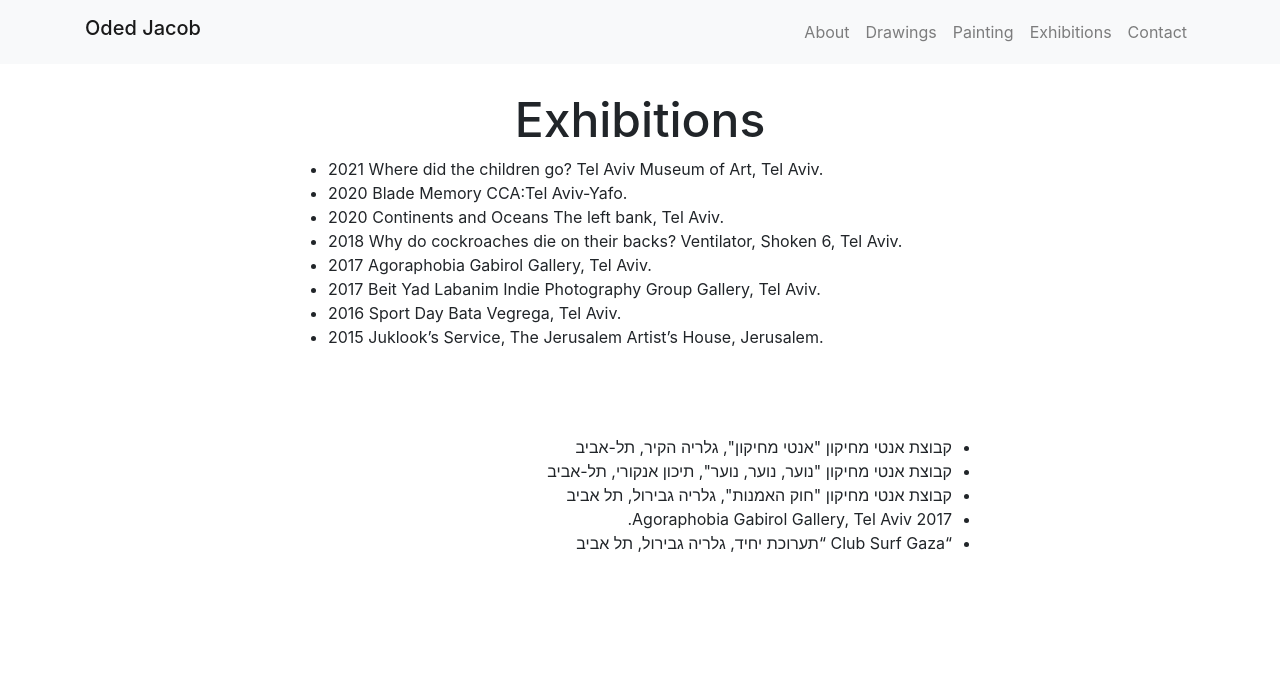
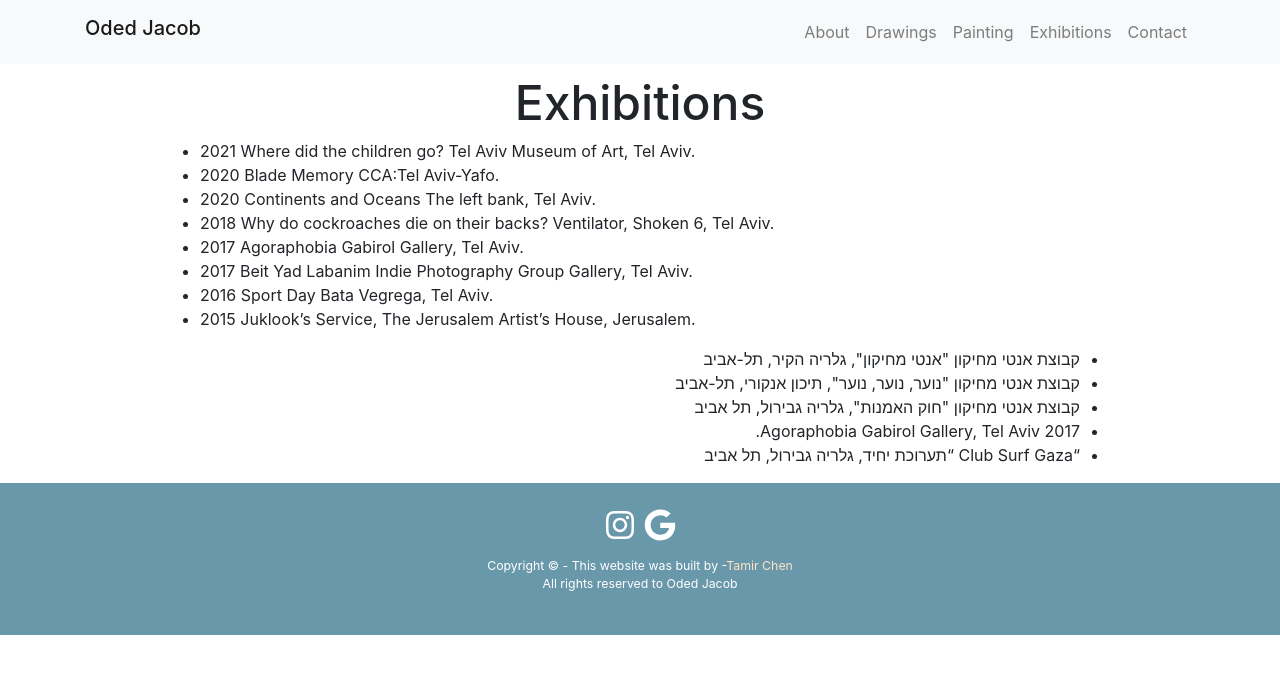
Before and after one commit to tamirchn1/odedJacob, a React (Create React App) app: page /exhibitions in a window 1280 px wide. Shown: the top 674 px of the page. Built offline with nearby package versions, Linux system fonts and the light colour scheme.

Commit message:
initial commit

```diff
--- a/public/style.css
+++ b/public/style.css
@@ -3,14 +3,14 @@ h1 {
 }
 .heb-text {
   direction: rtl;
-  float: right;
-  margin-top: 10%;
+  display: block;
 }
 footer {
+  display: block;
   background-color: #6998ab;
   color: black;
   text-align: center;
-  padding: 4%;
+  padding: 2%;
 }
 a:hover {
   color: maroon;
@@ -121,7 +121,7 @@ a:hover {
     padding: 20% 13% 0 0;
   }
   .pages-text {
-    width: 55%;
+    width: 75%;
     text-align: justify;
     margin: auto;
     padding-top: 2%;
--- a/src/components/About.jsx
+++ b/src/components/About.jsx
@@ -15,6 +15,7 @@ function About() {
         <br />
         Jacob studied art in Shenkar Multidisciplinary Art School (B.F.A).
       </p>
+      <Footer />
     </div>
   );
 }
--- a/src/components/Contact.jsx
+++ b/src/components/Contact.jsx
@@ -1,6 +1,7 @@
 import React from "react";
+import Footer from "./Footer";
 
 function Contact() {
-  return <h1 className="">Contact</h1>;
+  return <Footer />;
 }
 export default Contact;
--- a/src/components/Drawings.jsx
+++ b/src/components/Drawings.jsx
@@ -1,4 +1,5 @@
 import React from "react";
+import Footer from "./Footer";
 function Drawings() {
   return (
     <div class="content-container">
@@ -15,6 +16,7 @@ function Drawings() {
         <img alt="oded's images" src={require("../images/3.jpg")} />
         <span class="px3 about-img">Text about the image</span>
       </div>
+      <Footer />
     </div>
   );
 }
--- a/src/components/Exhibitions.jsx
+++ b/src/components/Exhibitions.jsx
@@ -1,15 +1,13 @@
 import React from "react";
+import Footer from "./Footer";
 function Exhibitions() {
   return (
     <div>
-      <h1>Exhibitions</h1>
-
       <div className="pages-text">
         <p>
-          <h1>Exhibitions</h1>
+          <h1 className="mt-5">Exhibitions</h1>
           <ul>
             <li>
-              {" "}
               2021 Where did the children go? Tel Aviv Museum of Art, Tel Aviv.
             </li>
             <li>2020 Blade Memory CCA:Tel Aviv-Yafo.</li>
@@ -20,30 +18,24 @@ function Exhibitions() {
             </li>
             <li>2017 Agoraphobia Gabirol Gallery, Tel Aviv.</li>
             <li>
-              {" "}
               2017 Beit Yad Labanim Indie Photography Group Gallery, Tel Aviv.
             </li>
             <li>2016 Sport Day Bata Vegrega, Tel Aviv.</li>
             <li>
-              {" "}
               2015 Juklook’s Service, The Jerusalem Artist’s House, Jerusalem.
             </li>
           </ul>
-          <div className="heb-text">
-            <ul>
-              <li> קבוצת אנטי מחיקון "אנטי מחיקון", גלריה הקיר, תל-אביב</li>
-              <li>
-                קבוצת אנטי מחיקון "נוער, נוער, נוער", תיכון אנקורי, תל-אביב
-              </li>
-              <li>קבוצת אנטי מחיקון "חוק האמנות", גלריה גבירול, תל אביב</li>
-              <li>2017 Agoraphobia Gabirol Gallery, Tel Aviv.</li>
-              <li>“Club Surf Gaza “תערוכת יחיד, גלריה גבירול, תל אביב</li>
-            </ul>
-          </div>
+
+          <ul className="heb-text">
+            <li> קבוצת אנטי מחיקון "אנטי מחיקון", גלריה הקיר, תל-אביב</li>
+            <li>קבוצת אנטי מחיקון "נוער, נוער, נוער", תיכון אנקורי, תל-אביב</li>
+            <li>קבוצת אנטי מחיקון "חוק האמנות", גלריה גבירול, תל אביב</li>
+            <li>2017 Agoraphobia Gabirol Gallery, Tel Aviv.</li>
+            <li>“Club Surf Gaza “תערוכת יחיד, גלריה גבירול, תל אביב</li>
+          </ul>
         </p>
-        <p></p>
       </div>
-      <div></div>
+      <Footer />
     </div>
   );
 }
--- a/src/components/Home.jsx
+++ b/src/components/Home.jsx
@@ -1,5 +1,6 @@
 import React from "react";
+import Footer from "./Footer";
 function Home() {
-  return <div className=""></div>;
+  return <Footer />;
 }
 export default Home;
```
